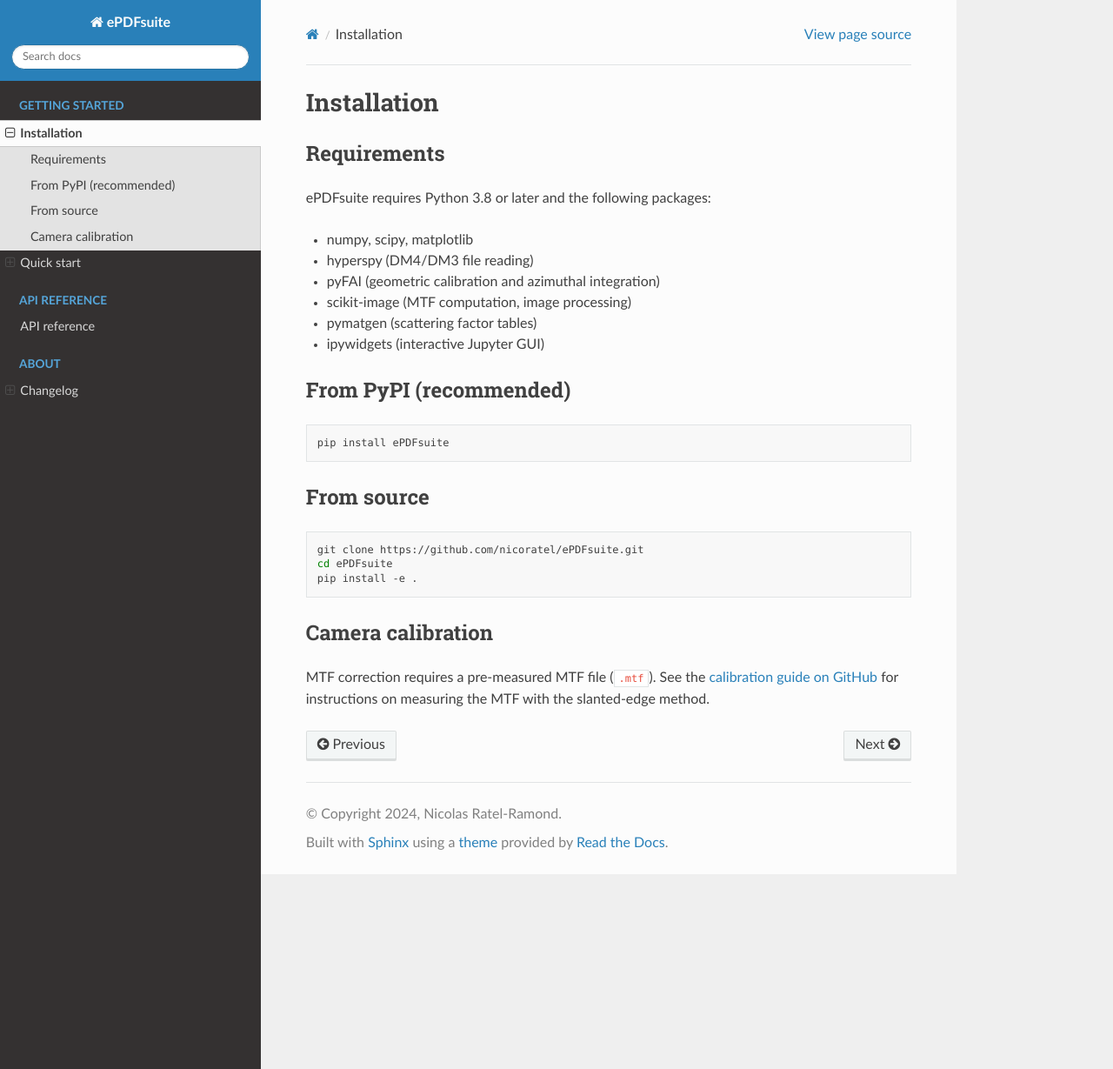
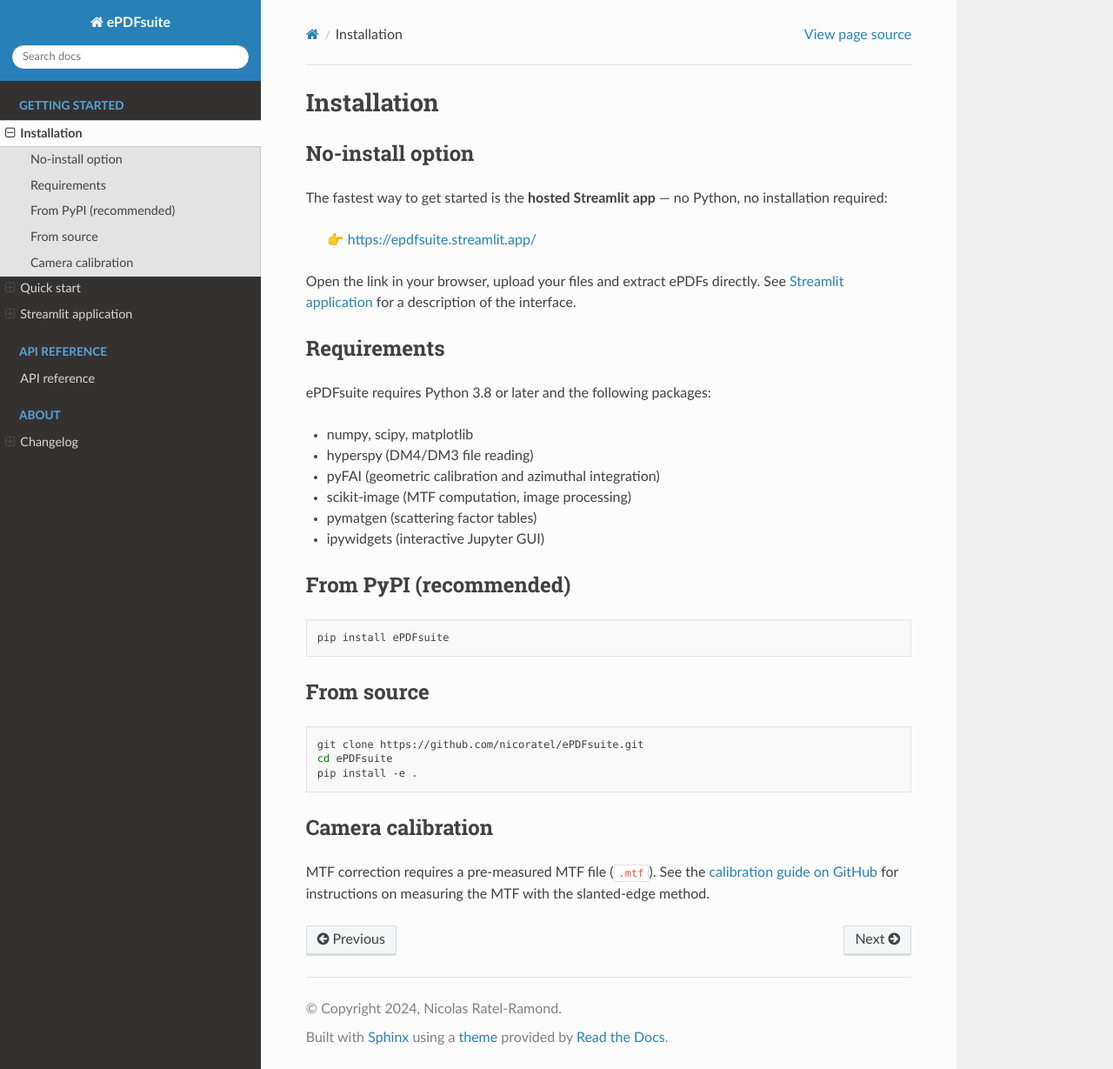
Before and after one commit to nicoratel/ePDFsuite, a Sphinx documentation site: the page built from docs/installation.rst, in a window 1280 px wide and 1229 px high. Shown: the whole window at 87% size. Built offline with Sphinx 7.4.7 and the Read the Docs theme 3.1.0, drawn with Linux system fonts in a browser that asks for light colours.

Commit message:
Add files via upload

```diff
--- a/docs/index.rst
+++ b/docs/index.rst
@@ -14,6 +14,7 @@
 
    installation
    quickstart
+   streamlit_app
 
 .. toctree::
    :maxdepth: 2
--- a/docs/installation.rst
+++ b/docs/installation.rst
@@ -1,5 +1,17 @@
 Installation
 ============
+
+No-install option
+-----------------
+
+The fastest way to get started is the **hosted Streamlit app** — no Python,
+no installation required:
+
+   👉 `https://epdfsuite.streamlit.app/ <https://epdfsuite.streamlit.app/>`_
+
+Open the link in your browser, upload your files and extract ePDFs directly.
+See :doc:`streamlit_app` for a description of the interface.
+
 
 Requirements
 ------------
@@ -34,5 +46,5 @@
 
 MTF correction requires a pre-measured MTF file (``.mtf``).
 See the `calibration guide on GitHub
-<https://github.com/nicoratel/ePDFsuite/blob/main/Camera_Calibration_readME.md>`_
+<https://github.com/nicoratel/ePDFsuite/blob/main/INSTALLATION_GUIDE_Calibration.md>`_
 for instructions on measuring the MTF with the slanted-edge method.
```
